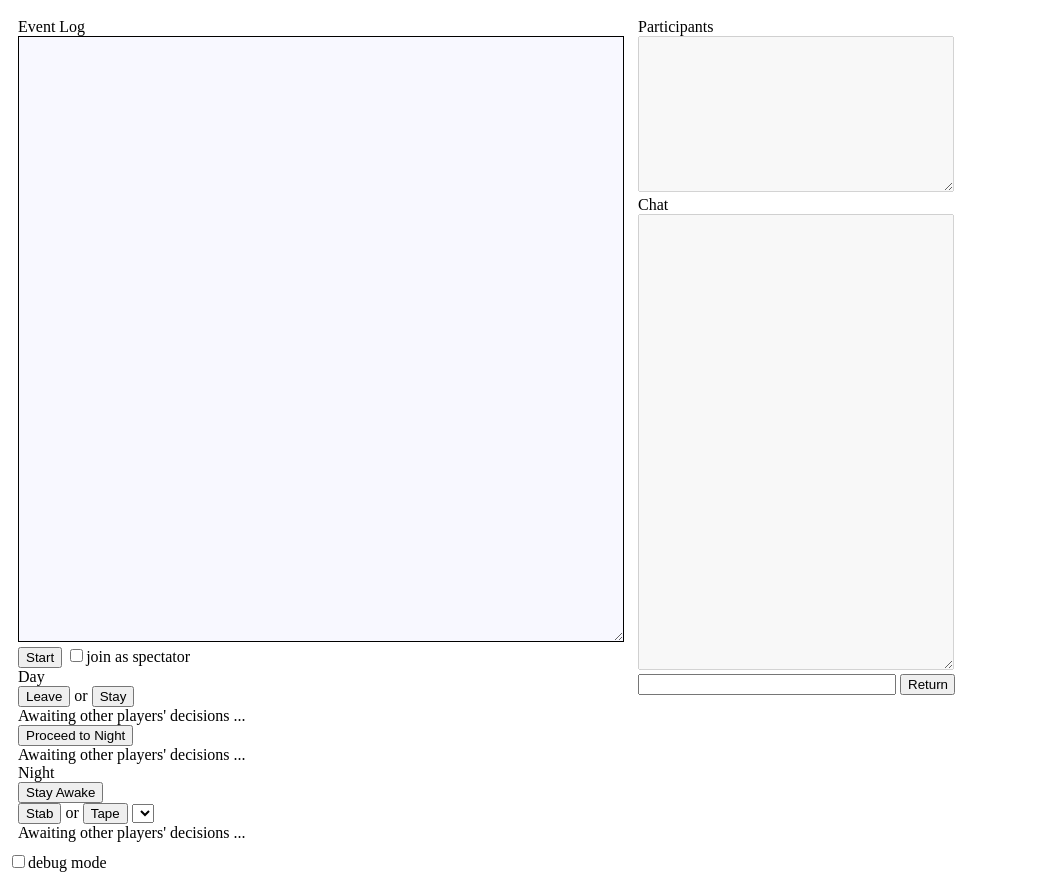
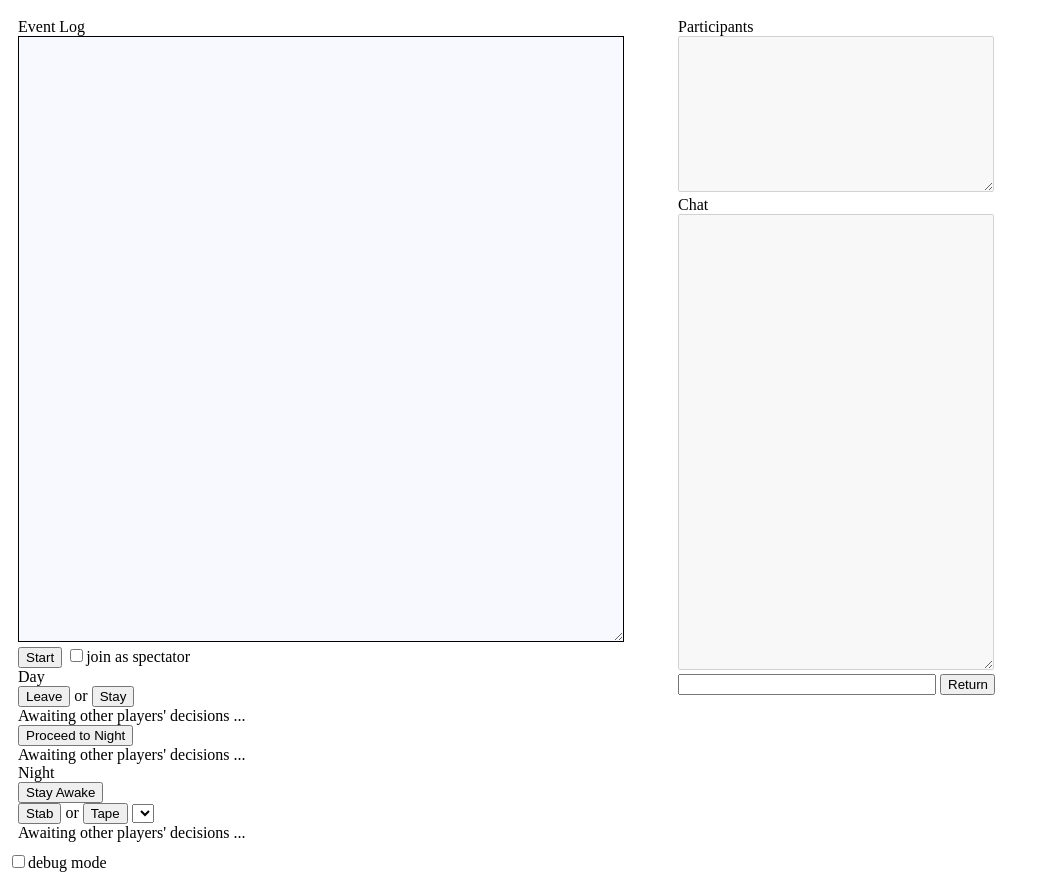
Before and after one commit to lukechn99/summer_2020, a website: page public/index.html in a window 1280 px wide. Shown: the whole page, without its empty margins (0-1046 px from the left). Drawn offline with nearby package versions, Linux system fonts and the light colour scheme; no server answers.

Commit message:
adjusting sizing to viewport

```diff
--- a/public/index.html
+++ b/public/index.html
@@ -5,14 +5,14 @@
     <meta charset="utf-8">
     <meta name="description" content="homepage">
     <meta name="viewport" content="width=device-width, initial-scale=1, shrink-to-fit=no">
-    <title>summer 2020</title>
+    <title>Walter Library</title>
     <style>
         body {
             transition: ease background-color 2s
         }
         .canvasframe {
             float: left;
-            width: 600px;
+            width: 50vw;
             margin: 5px;
             padding: 5px;
         }
```
